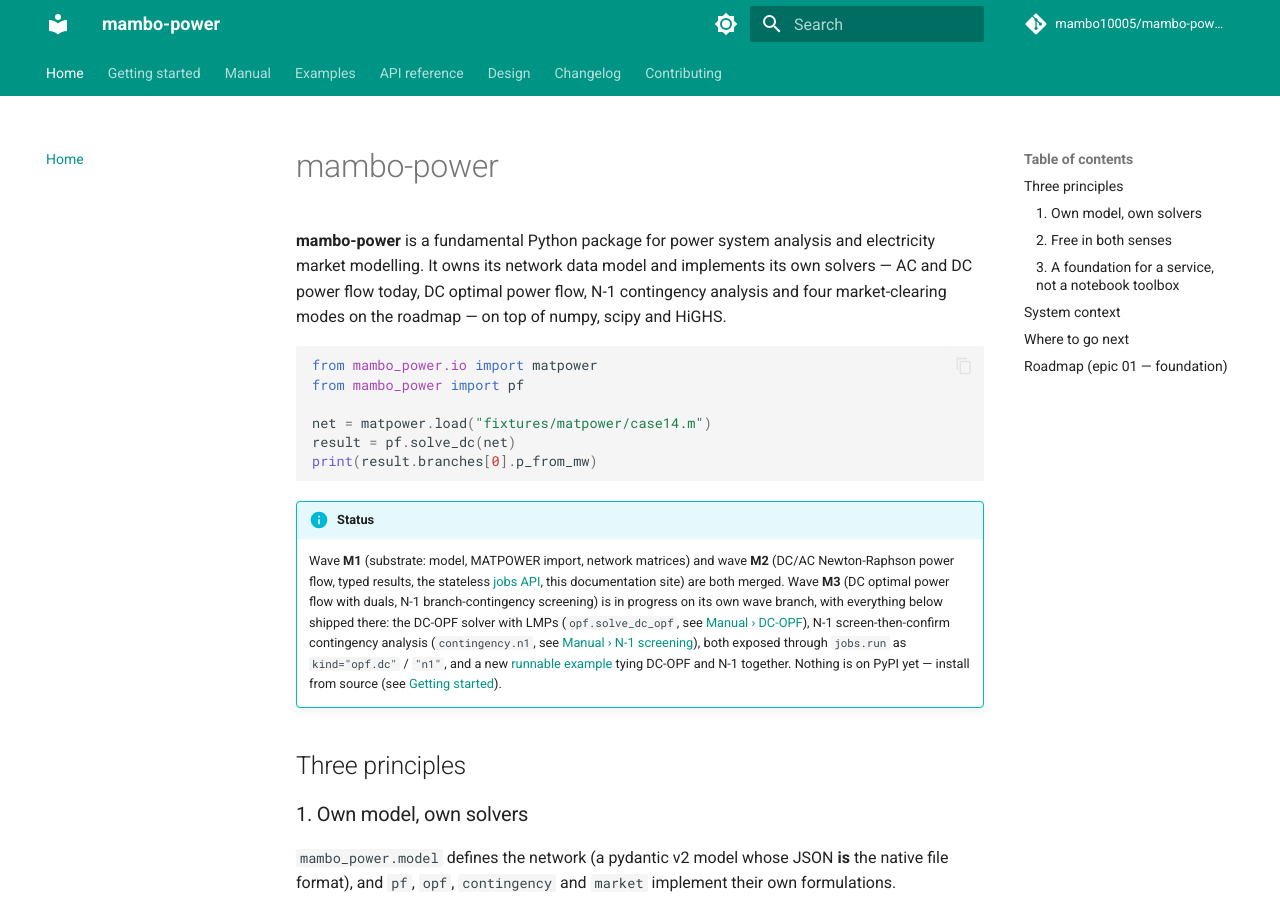
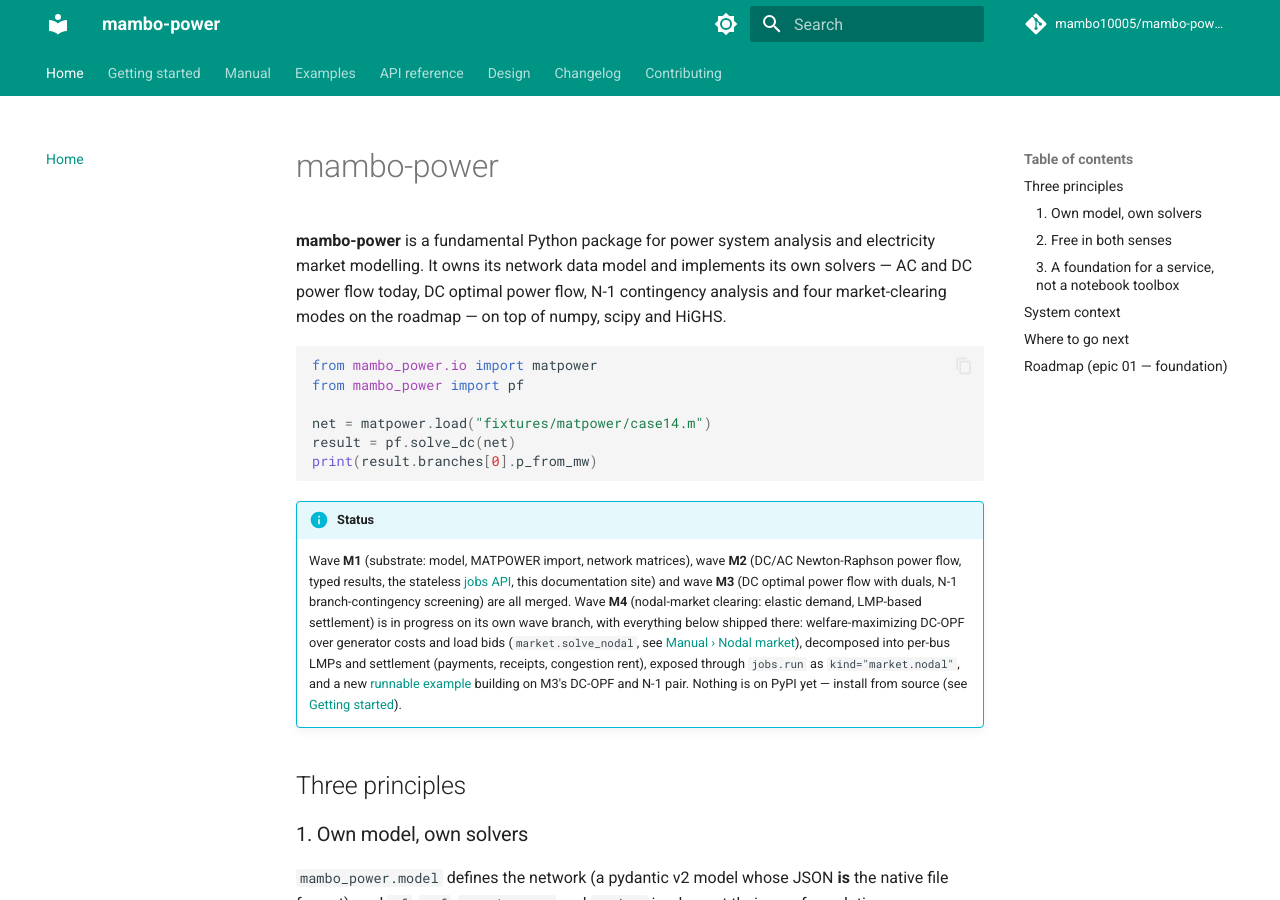
Before and after one commit to mambo10005/mambo-power, an MkDocs documentation site: the page built from docs/index.md, in a window 1280 px wide and 900 px high. Built offline with MkDocs 1.6.1 and Material for MkDocs 9.7.7, drawn with Linux system fonts in a browser that asks for light colours; comment, search, counter and statistics services are not loaded; some of the changed text lies outside the part shown.

Commit message:
chore(m4/R1): fold audit findings — W7 design decision, home page + docstring-leak fixes, Results manual mention, AC-6 wording precision
- A: added Design item 8 to wave-04-nodal-market.spec.md, closing the coverage hole
  (W7 had a criterion, AC-8, but no numbered design decision like W1-W6 each have)
- B: docs/index.md — status callout, "where to go next" table and roadmap table now
  reflect M3 merged / M4 in progress with the nodal-market manual linked
- C: stripped the internal record/m4-research.md path citation and bare "wave M4 W#"
  shorthand from every M4-authored public docstring it reached (market/nodal.py,
  market/__init__.py, results/market.py, model/scenario.py, numerics/arrays.py,
  jobs/registry.py, examples/09_nodal_market.py) — per the audit's explicit
  instruction, M3's Assumption A6 (the 22-file pervasive-convention exception) is
  not extended to this wave's own new leaks; pre-existing M1/M2/M3 files untouched
- D: docs/manual/results.md now covers MarketNodalResult with a link to the fuller
  market manual treatment
- E: tightened AC-6's evidence-block wording in the plan (wording-only, no code) —
  the revert-and-watch found only the LMP sub-check carries power on case14's fully
  price-taking bids, not the 3 dispatch-quantity sub-checks

Full suite 646 passed, ruff check/format clean, bare mypy clean (43 source files),
mkdocs build --strict exit 0.

Co-Authored-By: Claude Sonnet 5 <noreply@anthropic.com>
Claude-Session: https://claude.ai/code/session_01Cst4pCPagtiPmT7KSuV2sm

````diff
--- a/docs/index.md
+++ b/docs/index.md
@@ -15,15 +15,16 @@ print(result.branches[0].p_from_mw)
 ```
 
 !!! info "Status"
-    Wave **M1** (substrate: model, MATPOWER import, network matrices) and wave **M2** (DC/AC
+    Wave **M1** (substrate: model, MATPOWER import, network matrices), wave **M2** (DC/AC
     Newton-Raphson power flow, typed results, the stateless [jobs API](manual/jobs.md), this
-    documentation site) are both merged. Wave **M3** (DC optimal power flow with duals, N-1
-    branch-contingency screening) is in progress on its own wave branch, with everything below
-    shipped there: the DC-OPF solver with LMPs (`opf.solve_dc_opf`, see
-    [Manual › DC-OPF](manual/opf.md)), N-1 screen-then-confirm contingency analysis (`contingency.n1`,
-    see [Manual › N-1 screening](manual/n1.md)), both exposed through `jobs.run` as
-    `kind="opf.dc"` / `"n1"`, and a new [runnable example](examples/index.md) tying DC-OPF and
-    N-1 together. Nothing is on PyPI yet — install from source (see
+    documentation site) and wave **M3** (DC optimal power flow with duals, N-1
+    branch-contingency screening) are all merged. Wave **M4** (nodal-market clearing: elastic
+    demand, LMP-based settlement) is in progress on its own wave branch, with everything below
+    shipped there: welfare-maximizing DC-OPF over generator costs and load bids
+    (`market.solve_nodal`, see [Manual › Nodal market](manual/market.md)), decomposed into
+    per-bus LMPs and settlement (payments, receipts, congestion rent), exposed through
+    `jobs.run` as `kind="market.nodal"`, and a new [runnable example](examples/index.md)
+    building on M3's DC-OPF and N-1 pair. Nothing is on PyPI yet — install from source (see
     [Getting started](getting-started.md)).
 
 ## Three principles
@@ -89,6 +90,7 @@ flowchart LR
 | Run a DC or AC power flow, understand Q-limits and effective roles | [Manual › Power flow](manual/power-flow.md) |
 | Solve DC-OPF for cost-minimising dispatch and LMPs | [Manual › DC-OPF](manual/opf.md) |
 | Screen for N-1 branch-contingency violations | [Manual › N-1 screening](manual/n1.md) |
+| Clear a nodal market with elastic demand, LMPs and settlement | [Manual › Nodal market](manual/market.md) |
 | Read and serialise results | [Manual › Results](manual/results.md) |
 | Call the package from a service | [Manual › Jobs API](manual/jobs.md) |
 | Copy a working script | [Examples](examples/index.md) |
@@ -102,8 +104,9 @@ flowchart LR
 | --- | --- | --- |
 | M1 | Installable package, `Network` model, MATPOWER import, Ybus/Bbus/PTDF/LODF, CI matrix | merged |
 | M2 | DC + AC Newton-Raphson power flow, typed results, `jobs` API, docs site, examples | merged |
-| M3 | DC optimal power flow with duals on HiGHS, N-1 branch-contingency screening | in progress |
-| M4–M7 | Markets: nodal LMP, zonal + redispatch, multi-period with storage, agent-based bidding | planned |
+| M3 | DC optimal power flow with duals on HiGHS, N-1 branch-contingency screening | merged |
+| M4 | Nodal market: elastic-demand DC-OPF, LMP clearing, settlement | in progress |
+| M5–M7 | Markets: zonal + redispatch, multi-period with storage, agent-based bidding | planned |
 | M8 | Interchange: pandapower JSON, PyPSA, PSS/E RAW, CSV bundle | planned |
 | M9 | PyPI 0.1.0 with trusted publishing and semantic-release | planned |
 
````
Also changed, not shown: docs/manual/results.md (+11 -0 lines), 7 other files.
